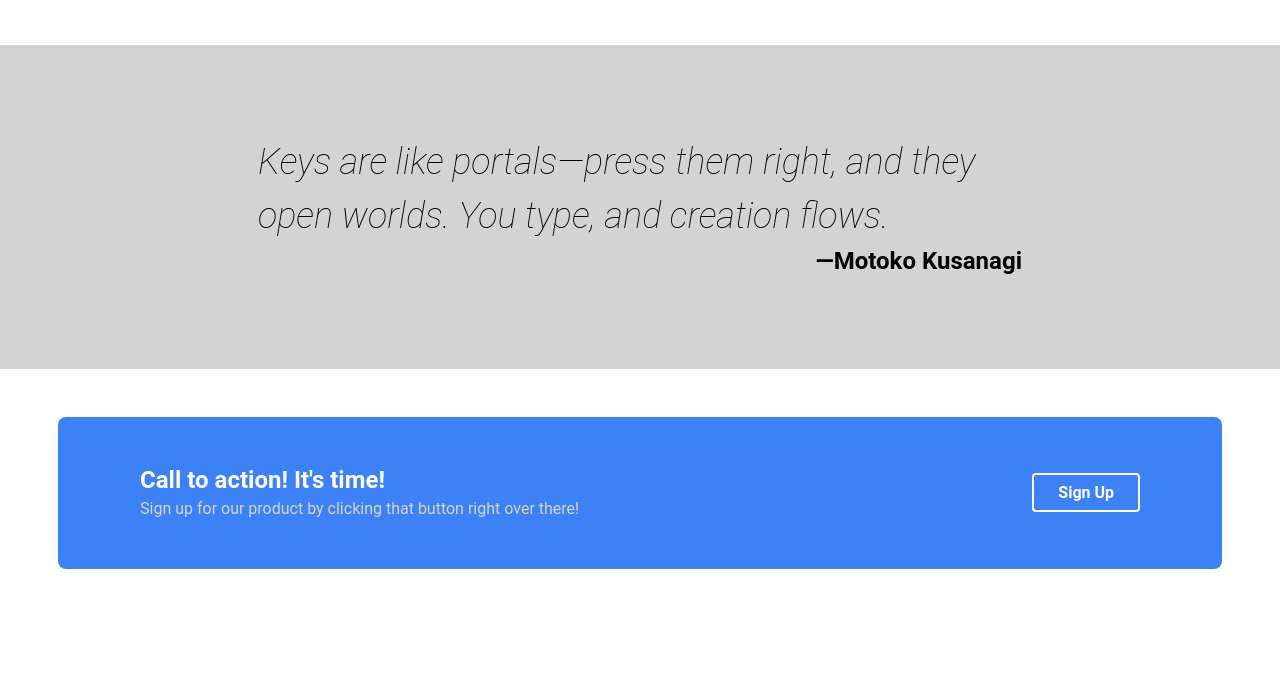
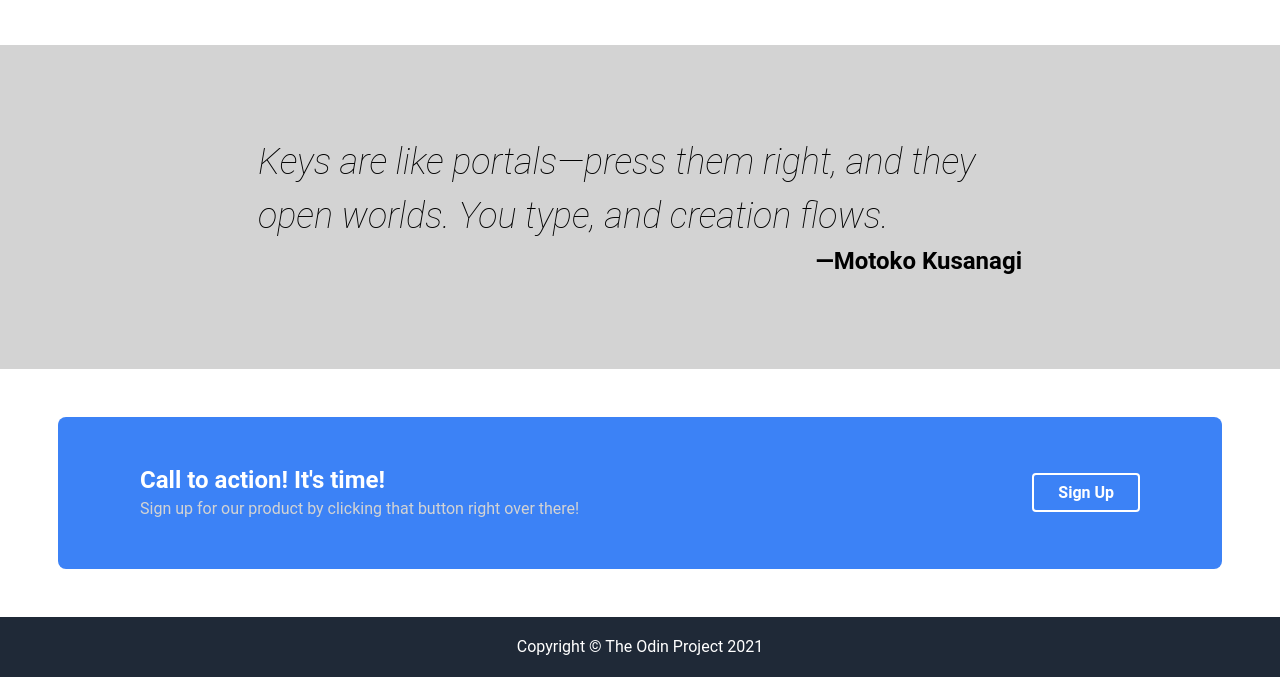
Before and after one commit to 100thFlow/Odin-Layout-Only-Flexbox, a plain HTML site: page index.html in a window 1280 px wide. Shown: the part 849-1526 px from the top of the page. Before the commit the page ends 1466 px from the top, so only its background shows below. Drawn offline with Linux system fonts and the light colour scheme.

Commit message:
Add footer and fix body styles

```diff
--- a/index.html
+++ b/index.html
@@ -72,5 +72,8 @@
         </div>
       </section>
     </div>
+    <footer>
+      <p>Copyright &copy; The Odin Project 2021</p>
+    </footer>
   </body>
 </html>
--- a/style.css
+++ b/style.css
@@ -5,9 +5,9 @@
 
 body {
   height: 100vh;
-  display: flex;
+  /*display: flex;*/
   margin: 0;
-  flex-direction: column;
+  /*flex-direction: column;*/
 }
 
 ul,
@@ -235,3 +235,15 @@ header nav {
   align-self: center;
   min-width: fit-content;
 }
+
+footer {
+  background: #1F2937;
+  height: 60px;
+  display: flex;
+  justify-content: center;
+  align-items: center;
+}
+
+footer p {
+  color: white;
+}
```
